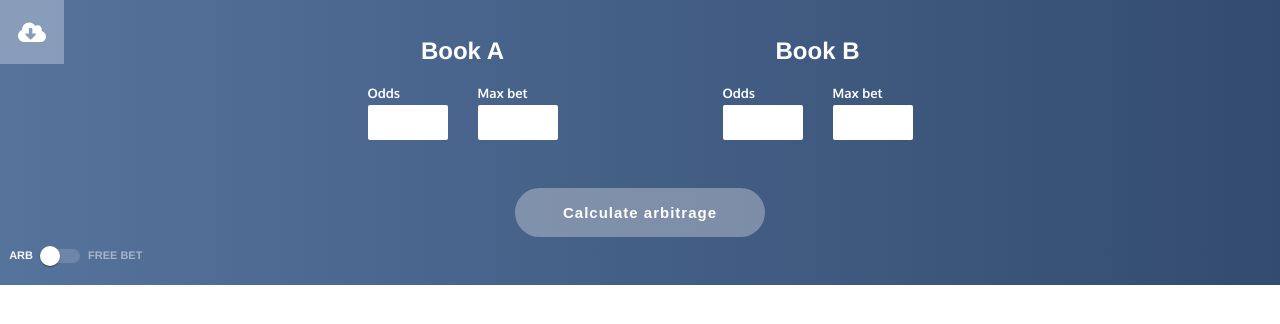
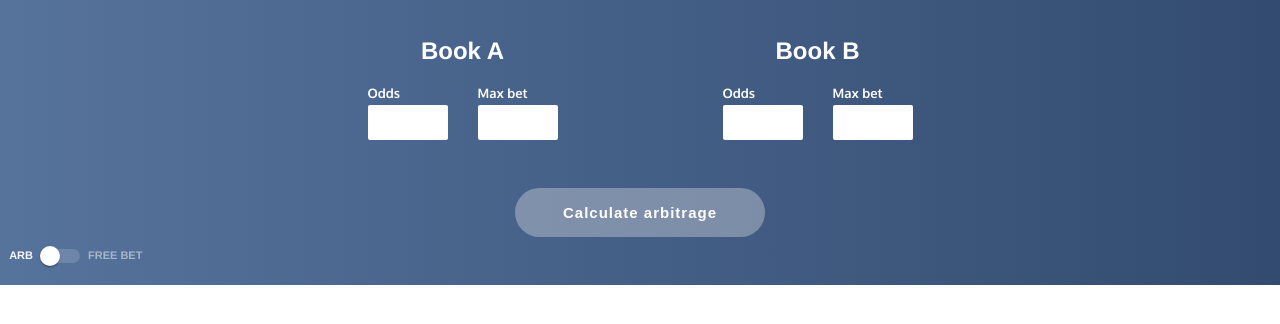
Before and after one commit to sumonst21/oa, a Vue app: page / in a window 1280 px wide. Shown: the top 324 px of the page. Built offline with nearby package versions, Linux system fonts and the light colour scheme.

Commit message:
hide parser

```diff
--- a/src/App.vue
+++ b/src/App.vue
@@ -18,7 +18,7 @@
         </div>
 
         <div class="util-wrap">
-            <button v-if="!freeBetMode" class="open-parser btn-util" @click.prevent="showParser = true"><svg xmlns="http://www.w3.org/2000/svg" viewBox="0 0 640 512"><path d="M537.6 226.6c4.1-10.7 6.4-22.4 6.4-34.6 0-53-43-96-96-96-19.7 0-38.1 6-53.3 16.2C367 64.2 315.3 32 256 32c-88.4 0-160 71.6-160 160 0 2.7.1 5.4.2 8.1C40.2 219.8 0 273.2 0 336c0 79.5 64.5 144 144 144h368c70.7 0 128-57.3 128-128 0-61.9-44-113.6-102.4-125.4zm-132.9 88.7L299.3 420.7c-6.2 6.2-16.4 6.2-22.6 0L171.3 315.3c-10.1-10.1-2.9-27.3 11.3-27.3H248V176c0-8.8 7.2-16 16-16h48c8.8 0 16 7.2 16 16v112h65.4c14.2 0 21.4 17.2 11.3 27.3z"/></svg></button>
+            <!-- <button v-if="!freeBetMode" class="open-parser btn-util" @click.prevent="showParser = true"><svg xmlns="http://www.w3.org/2000/svg" viewBox="0 0 640 512"><path d="M537.6 226.6c4.1-10.7 6.4-22.4 6.4-34.6 0-53-43-96-96-96-19.7 0-38.1 6-53.3 16.2C367 64.2 315.3 32 256 32c-88.4 0-160 71.6-160 160 0 2.7.1 5.4.2 8.1C40.2 219.8 0 273.2 0 336c0 79.5 64.5 144 144 144h368c70.7 0 128-57.3 128-128 0-61.9-44-113.6-102.4-125.4zm-132.9 88.7L299.3 420.7c-6.2 6.2-16.4 6.2-22.6 0L171.3 315.3c-10.1-10.1-2.9-27.3 11.3-27.3H248V176c0-8.8 7.2-16 16-16h48c8.8 0 16 7.2 16 16v112h65.4c14.2 0 21.4 17.2 11.3 27.3z"/></svg></button> -->
             <button v-if="!freeBetMode && plays.length && !loading && !loadingTimer" :class="{ 'viewing-bookmark': viewingBookmark }" class="save-play btn-util" @click.prevent="bookmarkPlay"><svg xmlns="http://www.w3.org/2000/svg" viewBox="0 0 384 512"><path d="M0 512V48C0 21.49 21.49 0 48 0h288c26.51 0 48 21.49 48 48v464L192 400 0 512z"/></svg></button>
             <button v-if="freeBetMode && conversion && !loading && !loadingTimer" :class="{ 'viewing-bookmark': viewingBookmark }" class="save-play btn-util" @click.prevent="bookmarkPlay"><svg xmlns="http://www.w3.org/2000/svg" viewBox="0 0 384 512"><path d="M0 512V48C0 21.49 21.49 0 48 0h288c26.51 0 48 21.49 48 48v464L192 400 0 512z"/></svg></button>
         </div>
@@ -204,12 +204,7 @@ export default {
                     return;
                 }
 
-                console.log('bind');
-
                 event = event || window.event;
-                if ( event.keyCode === 80 ) {
-                    this.showParser = true;
-                }
 
                 if ( event.keyCode === 83 ) {
                     this.bookmarkPlay();
```
